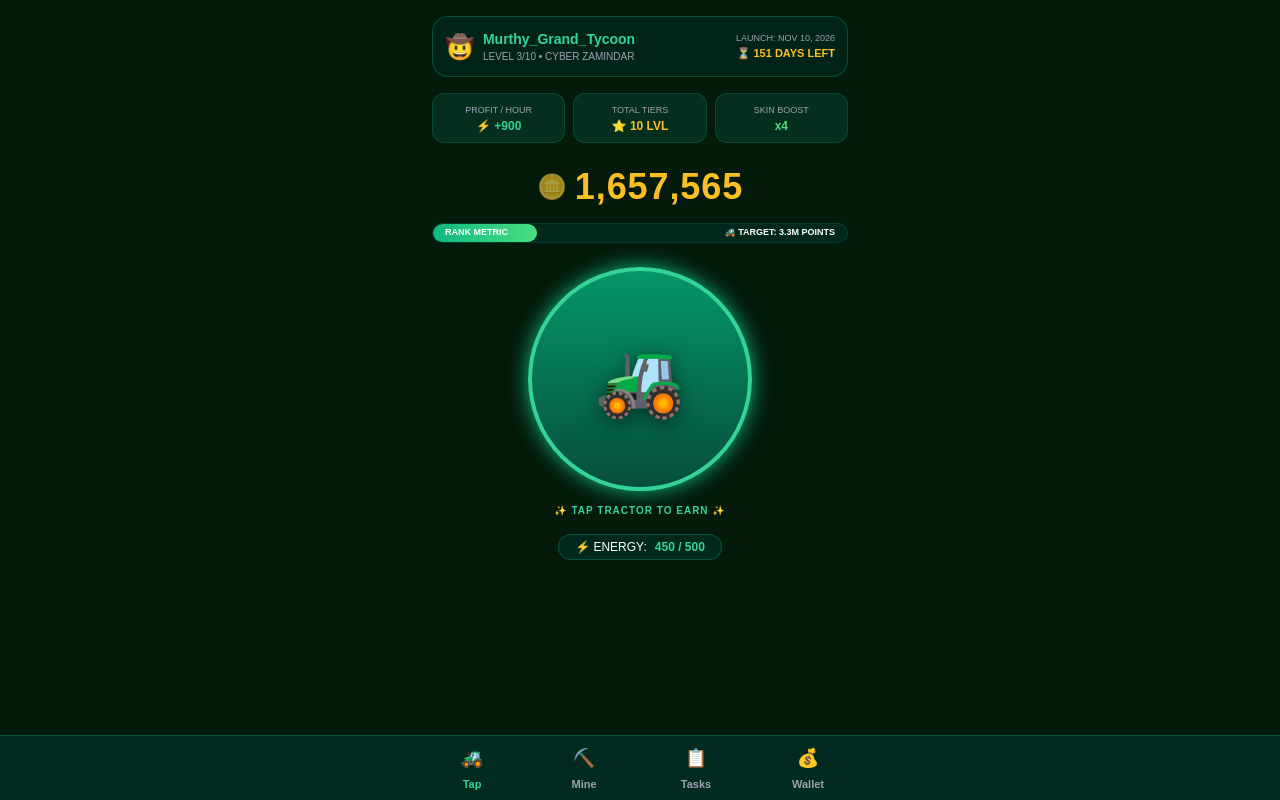
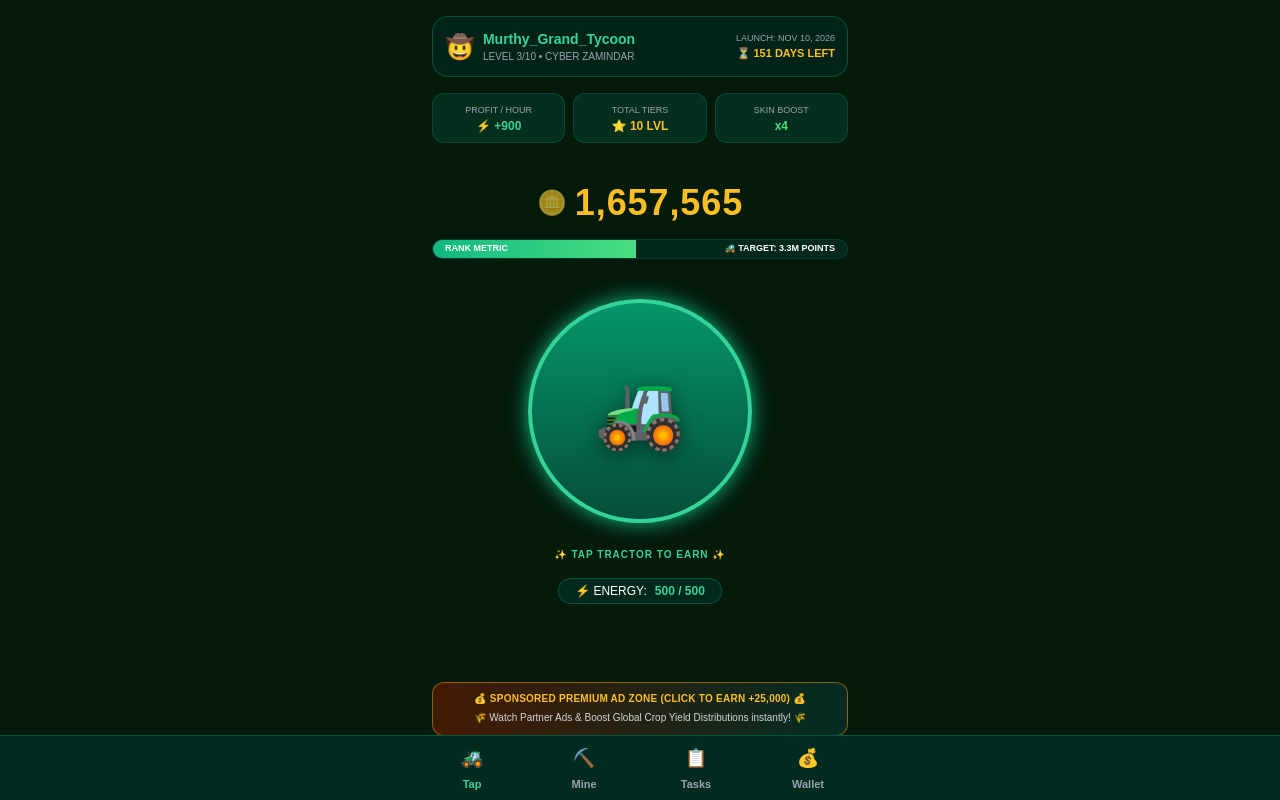
Before and after one commit to murthyAI/Village-Mining-AI, a Flask app: page / in a window 1280 px wide. Run offline with Flask 3, Linux system fonts and the light colour scheme; data comes from the database, SQL or seed files in the repository; some libraries are stand-ins or nearby versions.

Commit message:
Update index.html

```diff
--- a/templates/index.html
+++ b/templates/index.html
@@ -9,10 +9,10 @@
         body { background-color: #041a0b; font-family: sans-serif; }
         .neon-glow { box-shadow: 0 0 20px #10b981; }
         .tab-content { display: none; }
-        .tab-content.active { display: block; }
+        .tab-content.active { display: flex; flex-direction: column; align-items: center; }
     </style>
 </head>
-<body class="text-white min-h-screen flex flex-col justify-between select-none pb-20">
+<body class="text-white min-h-screen flex flex-col justify-between select-none pb-36">
 
     <div class="p-4 w-full max-w-md mx-auto">
         <div class="bg-emerald-950/60 border border-emerald-500/30 rounded-2xl p-3 flex justify-between items-center mb-4 backdrop-blur-sm">
@@ -32,7 +32,7 @@
         <div class="grid grid-cols-3 gap-2 text-center text-xs mb-2">
             <div class="bg-emerald-900/40 border border-emerald-500/20 rounded-xl p-2">
                 <p class="text-gray-400 text-[9px]">PROFIT / HOUR</p>
-                <p class="font-bold text-emerald-400 text-xs">⚡ +900</p>
+                <p id="profit-hour" class="font-bold text-emerald-400 text-xs">⚡ +900</p>
             </div>
             <div class="bg-emerald-900/40 border border-emerald-500/20 rounded-xl p-2">
                 <p class="text-gray-400 text-[9px]">TOTAL TIERS</p>
@@ -47,76 +47,83 @@
 
     <div class="flex-grow w-full max-w-md mx-auto px-4 overflow-y-auto mb-4">
 
-        <div id="tap-page" class="tab-content active text-center flex flex-col items-center justify-center">
+        <div id="tap-page" class="tab-content active text-center pt-4">
             <div class="flex items-center justify-center gap-2 mb-4">
                 <span class="text-2xl text-amber-400 animate-pulse">🪙</span>
                 <span id="coin-balance" class="text-4xl font-black text-amber-400 tracking-wide">1,657,565</span>
             </div>
 
             <div class="w-full bg-emerald-950/80 border border-emerald-800/40 rounded-full h-5 mb-6 relative overflow-hidden">
-                <div class="bg-gradient-to-r from-emerald-500 to-green-400 h-full w-[25%] rounded-full"></div>
+                <div id="rank-bar" class="bg-gradient-to-r from-emerald-500 to-green-400 h-full w-[49%] transition-all duration-300"></div>
                 <span class="absolute inset-0 flex items-center justify-between px-3 text-[9px] font-bold">
                     <span>RANK METRIC</span>
-                    <span>🚜 TARGET: 3.3M POINTS</span>
+                    <span id="target-text">🚜 TARGET: 3.3M POINTS</span>
                 </span>
             </div>
 
-            <div class="flex justify-center items-center my-2 w-full">
-                <button id="tap-btn" class="w-56 h-56 bg-gradient-to-b from-emerald-600 to-emerald-900 rounded-full border-4 border-emerald-400 flex items-center justify-center neon-glow active:scale-95 transition-transform duration-75 focus:outline-none mx-auto">
+            <div class="flex justify-center items-center my-4 w-full">
+                <button id="tap-btn" class="w-56 h-56 bg-gradient-to-b from-emerald-600 to-emerald-900 rounded-full border-4 border-emerald-400 flex items-center justify-center neon-glow active:scale-95 transition-transform duration-75 focus:outline-none">
                     <span class="text-7xl filter drop-shadow-[0_4px_10px_rgba(0,0,0,0.5)]">🚜</span>
                 </button>
             </div>
-            <p class="text-[10px] font-bold text-emerald-400 tracking-widest mt-3">✨ TAP TRACTOR TO EARN ✨</p>
+            <p class="text-[10px] font-bold text-emerald-400 tracking-widest mt-2">✨ TAP TRACTOR TO EARN ✨</p>
 
             <div class="mt-4 inline-flex items-center gap-2 bg-emerald-950/80 border border-emerald-500/30 px-4 py-1 rounded-full text-xs">
                 <span>⚡ ENERGY:</span>
-                <span id="energy-counter" class="font-bold text-emerald-400">450 / 500</span>
+                <span id="energy-counter" class="font-bold text-emerald-400">500 / 500</span>
             </div>
         </div>
 
-        <div id="mine-page" class="tab-content text-center">
+        <div id="mine-page" class="tab-content text-center pt-4 w-full">
             <h3 class="text-lg font-bold text-emerald-400 mb-1">🚜 Village Mining Market</h3>
-            <p class="text-[11px] text-gray-400 mb-4">Upgrade your equipment to boost rewards</p>
-            <div class="space-y-3 text-left">
+            <p class="text-[11px] text-gray-400 mb-4">Upgrade equipment to boost auto-rewards</p>
+            <div class="space-y-3 text-left w-full">
                 <div class="bg-emerald-950/60 border border-emerald-500/20 p-3 rounded-xl flex justify-between items-center">
                     <div>
                         <h4 class="font-bold text-sm">John Deere Neon V1</h4>
                         <p class="text-xs text-emerald-400">+100 coins / hour</p>
                     </div>
-                    <button onclick="alert('Item Upgraded Successfully!')" class="bg-emerald-500 text-black font-black text-xs px-4 py-2 rounded-lg">Buy 50K</button>
+                    <button onclick="buyUpgrade(50000, 100)" class="bg-emerald-500 text-black font-black text-xs px-4 py-2 rounded-lg active:scale-95 transition-transform">Buy 50K</button>
                 </div>
                 <div class="bg-emerald-950/60 border border-emerald-500/20 p-3 rounded-xl flex justify-between items-center">
                     <div>
                         <h4 class="font-bold text-sm">Solar Pump Station</h4>
                         <p class="text-xs text-emerald-400">+250 coins / hour</p>
                     </div>
-                    <button onclick="alert('Item Upgraded Successfully!')" class="bg-emerald-500 text-black font-black text-xs px-4 py-2 rounded-lg">Buy 120K</button>
+                    <button onclick="buyUpgrade(120000, 250)" class="bg-emerald-500 text-black font-black text-xs px-4 py-2 rounded-lg active:scale-95 transition-transform">Buy 120K</button>
                 </div>
             </div>
         </div>
 
-        <div id="tasks-page" class="tab-content text-center">
+        <div id="tasks-page" class="tab-content text-center pt-4 w-full">
             <h3 class="text-lg font-bold text-emerald-400 mb-1">📋 Bonus Missions</h3>
             <p class="text-[11px] text-gray-400 mb-4">Complete missions to get instant coins</p>
-            <div class="space-y-3 text-left">
+            <div class="space-y-3 text-left w-full">
                 <div class="bg-emerald-950/60 border border-emerald-500/20 p-3 rounded-xl flex justify-between items-center">
                     <p class="text-xs font-semibold">Join Our Telegram Channel</p>
-                    <button onclick="alert('Reward Claimed: +100,000 Coins!')" class="bg-amber-400 text-black font-black text-xs px-3 py-2 rounded-lg">+100,000 🪙</button>
+                    <button id="task1-btn" onclick="completeTask('task1-btn', 100000)" class="bg-amber-400 text-black font-black text-xs px-3 py-2 rounded-lg active:scale-95 transition-transform">+100,000 🪙</button>
                 </div>
                 <div class="bg-emerald-950/60 border border-emerald-500/20 p-3 rounded-xl flex justify-between items-center">
                     <p class="text-xs font-semibold">Follow Cyber Zamindar on X</p>
-                    <button onclick="alert('Reward Claimed: +50,000 Coins!')" class="bg-amber-400 text-black font-black text-xs px-3 py-2 rounded-lg">+50,000 🪙</button>
+                    <button id="task2-btn" onclick="completeTask('task2-btn', 50000)" class="bg-amber-400 text-black font-black text-xs px-3 py-2 rounded-lg active:scale-95 transition-transform">+50,000 🪙</button>
                 </div>
             </div>
         </div>
 
-        <div id="wallet-page" class="tab-content text-center pt-4">
+        <div id="wallet-page" class="tab-content text-center pt-4 w-full">
             <span class="text-5xl block mb-2">💎</span>
             <h3 class="text-lg font-bold text-emerald-400 mb-1">Web3 Airdrop Wallet</h3>
-            <p class="text-xs text-gray-400 max-w-xs mx-auto mb-4">Connect your decentralized crypto wallet to claim rewards after launch.</p>
-            <button onclick="alert('Crypto Wallet Integration coming soon on Phase 2!')" class="w-full bg-gradient-to-r from-emerald-500 to-green-500 text-black font-black py-3 rounded-xl shadow-lg">Connect Wallet</button>
+            <p class="text-xs text-gray-400 max-w-xs mx-auto mb-4">Connect decentralized wallet to claim launch distribution rewards.</p>
+            <button onclick="connectWallet()" class="w-full bg-gradient-to-r from-emerald-500 to-green-500 text-black font-black py-3 rounded-xl shadow-lg active:scale-95 transition-transform">Connect Wallet</button>
         </div>
 
+    </div>
+
+    <div class="fixed bottom-16 left-0 right-0 px-4 z-40 max-w-md mx-auto">
+        <div onclick="watchAdBonus()" class="bg-gradient-to-r from-amber-950 to-emerald-950 border border-amber-500/50 rounded-xl p-2.5 text-center text-[10px] backdrop-blur-sm cursor-pointer hover:border-amber-400 transition-colors">
+            <span class="font-bold text-amber-400 tracking-wide block animate-bounce">💰 SPONSORED PREMIUM AD ZONE (CLICK TO EARN +25,000) 💰</span>
+            <p class="text-gray-300 mt-0.5">🌾 Watch Partner Ads & Boost Global Crop Yield Distributions instantly! 🌾</p>
+        </div>
     </div>
 
     <div class="fixed bottom-0 left-0 right-0 bg-emerald-950/95 border-t border-emerald-500/30 backdrop-blur-md py-2 z-50">
@@ -138,30 +145,88 @@
 
     <script>
         let balance = 1657565;
-        let energy = 450;
+        let energy = 500;
+        let profitPerHour = 900;
 
-        // Tap Logic
+        // 1. Tap Mechanical Logic
         document.getElementById('tap-btn').addEventListener('click', () => {
             if (energy > 0) {
                 balance += 4;
                 energy -= 1;
-                document.getElementById('coin-balance').innerText = balance.toLocaleString();
-                document.getElementById('energy-counter').innerText = energy + " / 500";
+                updateUI();
+            } else {
+                alert("Out of Energy! Wait for it to charge.");
             }
         });
 
-        // Tab Switch Logic
+        // 2. Buy Upgrades (Mine Page Logic)
+        function buyUpgrade(cost, profitIncrease) {
+            if (balance >= cost) {
+                balance -= cost;
+                profitPerHour += profitIncrease;
+                document.getElementById('profit-hour').innerText = "⚡ +" + profitPerHour;
+                updateUI();
+                alert("Upgrade Successful! Profit/Hour increased.");
+            } else {
+                alert("Not enough coins for this upgrade!");
+            }
+        }
+
+        // 3. Quest Mission Rewards (Tasks Page Logic)
+        function completeTask(btnId, reward) {
+            let btn = document.getElementById(btnId);
+            if (!btn.disabled) {
+                balance += reward;
+                btn.innerText = "✅ Claimed";
+                btn.className = "bg-gray-600 text-gray-400 text-xs px-3 py-2 rounded-lg cursor-not-allowed";
+                btn.disabled = true;
+                updateUI();
+                alert("Mission Complete! " + reward.toLocaleString() + " Coins Added.");
+            }
+        }
+
+        // 4. Click-to-Earn Ad Feature
+        function watchAdBonus() {
+            alert("Loading Partner Ad Sponsored Content...");
+            setTimeout(() => {
+                balance += 25000;
+                updateUI();
+                alert("Ad Verified! +25,000 Coins Reward added successfully.");
+            }, 1000);
+        }
+
+        // 5. Wallet Integration
+        function connectWallet() {
+            alert("Connecting with TON/Web3 Ecosystem Provider... Wallet function active for Phase 2 Deployment!");
+        }
+
+        // UI Live Syncer
+        function updateUI() {
+            document.getElementById('coin-balance').innerText = balance.toLocaleString();
+            document.getElementById('energy-counter').innerText = energy + " / 500";
+
+            // Sync progress bar smoothly
+            let target = 3342435;
+            let percentage = Math.min((balance / target) * 100, 100);
+            document.getElementById('rank-bar').style.width = percentage + "%";
+        }
+
+        // Tab Navigation Architecture
         function switchTab(pageId) {
-            // Hide all pages
             document.querySelectorAll('.tab-content').forEach(page => page.classList.remove('active'));
-            // Show selected page
             document.getElementById(pageId).classList.add('active');
 
-            // Reset tab button highlights
             document.querySelectorAll('.nav-tab').forEach(btn => btn.classList.remove('text-emerald-400'));
-            // Highlight active tab
             event.currentTarget.classList.add('text-emerald-400');
         }
+
+        // Passive Auto Recovery Energy Module
+        setInterval(() => {
+            if (energy < 500) {
+                energy += 1;
+                document.getElementById('energy-counter').innerText = energy + " / 500";
+            }
+        }, 3000);
     </script>
 </body>
 </html>
```
